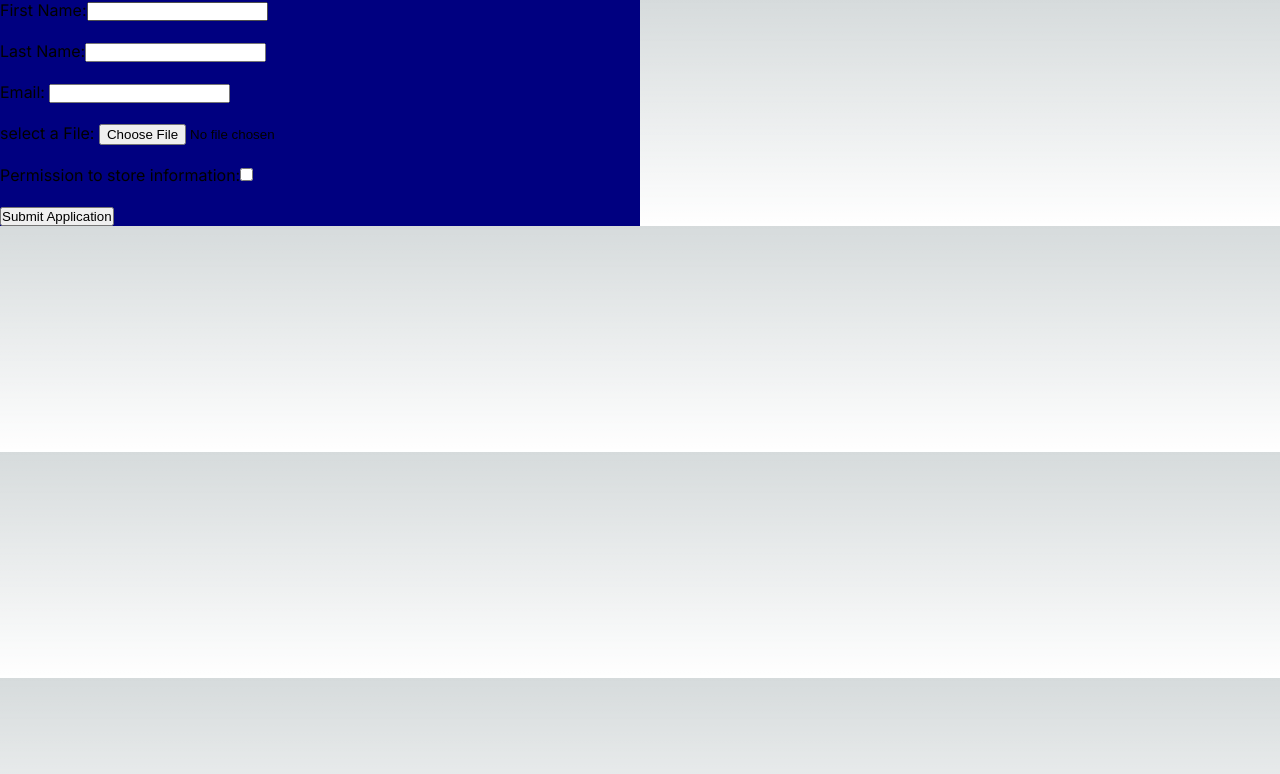
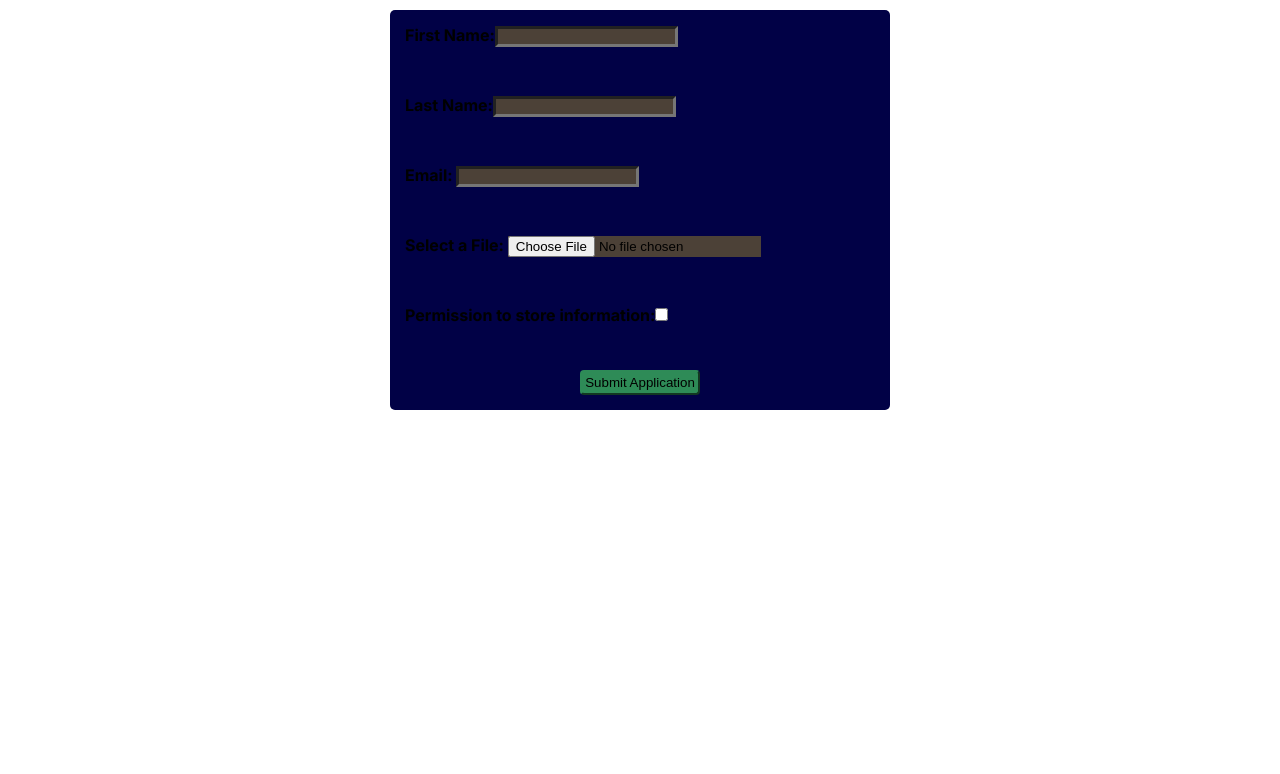
Before and after one commit to Don9594/pracDeployAppAWS, a Next.js app in the folder application_submission/: page /submit_application in a window 1280 px wide. Shown: the top 774 px of the page. Built offline with nearby package versions, Linux system fonts and the light colour scheme.

Commit message:
add form styling. add submit_app page styling.

```diff
--- a/application_submission/src/app/(routes)/submit_application/page.jsx
+++ b/application_submission/src/app/(routes)/submit_application/page.jsx
@@ -1,4 +1,5 @@
 import Form from "../../_components/form"
+import styles from './styles.module.css';
 //import val from './api/submit_application';
 
 export default function  Submit_application()  {
@@ -8,7 +9,7 @@ export default function  Submit_application()  {
 return  (
     //<form></form>
 <>
-    <div>
+    <div className={styles.pageWrapper}>
         <Form actionRoute= "/api/routes/submit_app" />
     </div>
 </>
--- /dev/null
+++ b/application_submission/src/app/(routes)/submit_application/styles.module.css
@@ -0,0 +1,9 @@
+/*how to use flex, grid: to use or not to use grid/flex*/
+.pageWrapper{
+    display: flex;
+    background-color:white;
+    height: 100vh;
+    width: 100vw;
+    justify-content: center;
+    align-items:flex-start;
+}
--- a/application_submission/src/app/_components/form.jsx
+++ b/application_submission/src/app/_components/form.jsx
@@ -25,11 +25,9 @@ const Form=(actionRoute)=>{
 
         //debounce((event)=>{
         if(name=="pdfFile"){
-            console.log("pdffile condition opened");
             checkFileType(event.target);
         }
         else if(name=="firstName" || name=="lastName"){
-            console.log("username condition opened");
             checkUsername(event.target);
         }
         //})
@@ -53,8 +51,8 @@ const Form=(actionRoute)=>{
     const errDisplay = (element, message)=>{
         const formField = element.parentElement;
 
-        formField.classList.remove('success');
-        formField.classList.add('error');
+        element.classList.remove(`${styles.success}`);
+        formField.classList.add(`${styles.error}`);
 
         formField.querySelector('small').textContent = message;
     }
@@ -62,8 +60,8 @@ const Form=(actionRoute)=>{
     const succDisplay=(element)=>{
         const formField = element.parentElement;
         formField.classList.remove('error');
-        formField.classList.add('success');
-        formField.querySelector('small').textContent='working..';
+        element.classList.add(`${styles.success}`);
+        formField.querySelector('small').textContent='';
     }
 
     //**********/
@@ -143,59 +141,79 @@ const Form=(actionRoute)=>{
 
     return(
 
-        <form id="pdf-form" className={styles.formwrapper} onSubmit={validateForm} action={actionRoute} method="post">
+        <form id="pdf-form" className={styles.formWrapper} onSubmit={validateForm} action={actionRoute} method="post">
 
-            <div className='form-field'>
+            <div className={styles.formField}>
                 <label htmlFor="firstName">
                     First Name:
+                </label>
                 <input required  type="text" id="firstName" name="firstName" value={inputValues.firstName}
                     onChange={handleChange} />
+                <br/>
+                <i>
                     <small></small>
-                </label>
+                </i>
+
             </div>
 
             <br/>
 
-            <div className='form-field'>
+            <div className={styles.formField}>
                 <label htmlFor='lastName'>
                     Last Name:
                 </label>
                 <input  required type="text" id="lastName" name="lastName"   value={inputValues.lastName}
                     onChange={handleChange} />
+                <br/>
+                <i>
                     <small></small>
+                </i>
+
             </div>
 
             <br/>
 
-            <div className='form-field'>
+            <div className={styles.formField}>
                 <label>
                     Email: <input required type="email" name="email" value={inputValues.email}
                     onChange={handleChange} />
                 </label>
+                <br/>
+                <i>
                     <small></small>
+                </i>
             </div>
 
             <br/>
 
-            <div className='form-field'>
-                <label htmlFor='pdfFile'> select a File: </label>
+            <div className={styles.formField}>
+                <label htmlFor='pdfFile'> Select a File: </label>
                 <input required name="pdfFile" value={inputValues.file} id="pdfFile" type="file" onChange={handleChange}/>
+                <br/>
+                <i>
                     <small></small>
+                </i>
             </div>
 
             <br/>
 
-            <div className='form-field'>
+            <div className={styles.formField}>
                 <label htmlFor="permission">
                     Permission to store information:
                 </label>
                 <input required value="permission" id="permission" type='checkbox' />
+                <br/>
+                <i>
                     <small></small>
+                </i>
             </div>
 
 
             <br/>
+            <div className={styles.formDivButton}>
                 <button type='submit'> Submit Application</button>
+            </div>
+
 
         </form>
     )
--- a/application_submission/src/app/_components/form.module.css
+++ b/application_submission/src/app/_components/form.module.css
@@ -1,6 +1,55 @@
-.formwrapper{
-    position: flex;
-    height: 50%;
-    width: 50%;
-    background-color: navy;
+.formWrapper{
+    display:block;
+    height: 400px;
+    width: 500px;
+    background-color: rgb(1, 1, 70);
+    align-items: center;
+    justify-content:center;
+    padding: 10px;
+    border-radius: 5px;
+    margin: 10px;
 }
+
+
+.formField{
+    height: 50px;
+    padding: 5px;
+}
+
+.formField input{
+
+    background-color: rgb(76, 65, 55);
+    border-width: 3px;
+    height: auto;
+    width: auto;
+    max-width: 500px;
+}
+
+.success{
+    border-color: green;
+    border-radius: 5%;
+}
+
+/*for future use*/
+.error{
+
+}
+.formField small{
+    color: red;
+}
+
+.formField label{
+    font-weight: bold;
+}
+
+.formDivButton{
+    display: flex;
+    justify-content: center;
+}
+
+.formWrapper button{
+    padding: 3px;
+    background-color: seagreen;
+    border-radius: 4px;
+    border-color: seagreen;
+}
```
Lines whose indentation alone changed are shown as unchanged.
